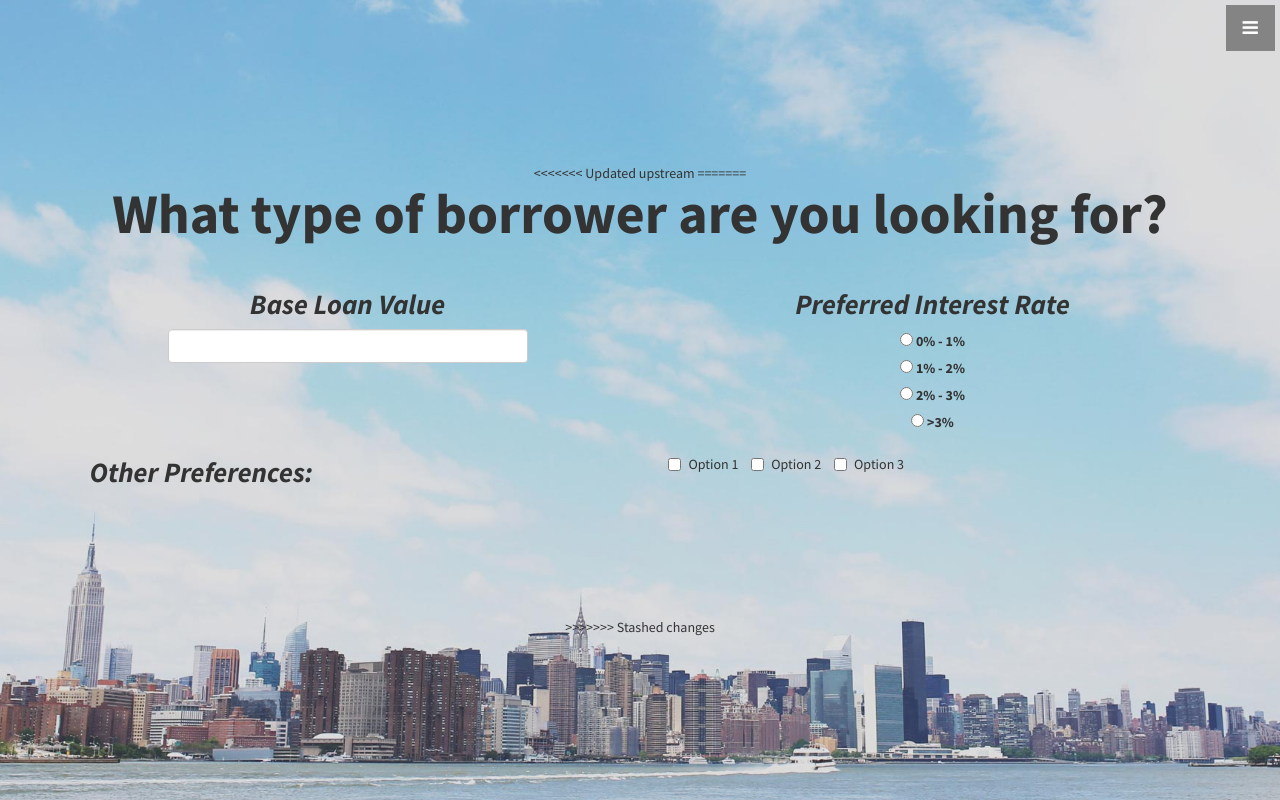
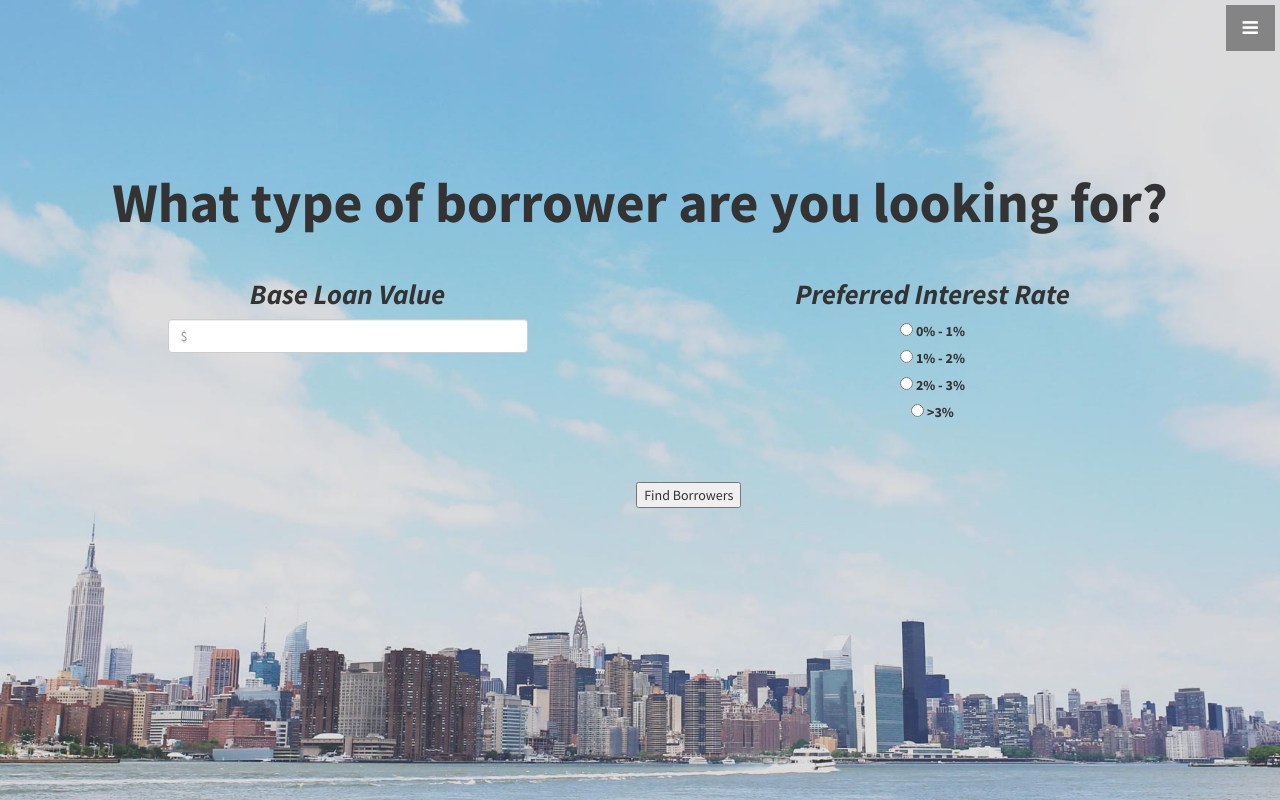
Before and after one commit to Shashank-Ojha/MakeBank, a Flask app: page /lend in a window 1280 px wide. Run offline with Flask 2, Linux system fonts and the light colour scheme; some libraries are stand-ins or nearby versions.

Commit message:
Merge remote-tracking branch 'origin/master'
# Conflicts:
#	templates/lend.html

```diff
--- a/app.py
+++ b/app.py
@@ -7,8 +7,8 @@ from wtforms import Form, BooleanField, TextField, PasswordField, validators
 app = Flask(__name__)
 
 class LenderForm(Form):
-    amount = TextField('amount', [validators.Length(min=4, max=25)])
-    rate = TextField('rate', [validators.Length(min=6, max=35)])
+    amount = TextField('loanVal', [validators.Length(min=4, max=25)])
+    rate = TextField('IRrange', [validators.Length(min=6, max=35)])
 
 
 # use decorators to link the function to a url
@@ -27,8 +27,9 @@ def lend():
 @app.route('/lend', methods = ['POST'])
 def chooseLender():
    if request.method == 'POST':
-        text = request.form['amount']
-        return render_template("lenderSearch.html", text = text)
+        amount = request.form['amount']
+        # rate = request.form['IRrange']
+        return render_template("lenderSearch.html", amount = amount)
 
 
 
--- a/templates/index.html
+++ b/templates/index.html
@@ -65,8 +65,8 @@
             <table width=200 border="0" align="center" cellpadding="10" cellspacing="0">
                 <tbody>
                     <tr>
-                        <td><a href="/borrow" class="btn btn-dark btn-lg">Lend</a></td>
-                        <td><a href="/lend" class="btn btn-dark btn-lg">Borrow</a></td>
+                        <td><a href="/lend" class="btn btn-dark btn-lg">Lend</a></td>
+                        <td><a href="/borrow" class="btn btn-dark btn-lg">Borrow</a></td>
                     </tr>
                 </tbody>
             </table>
--- a/templates/lend.html
+++ b/templates/lend.html
@@ -71,53 +71,44 @@ h1{
     <header id="top" class="header">
         <div class="text-vertical-center">
           <div class="container">
-<<<<<<< Updated upstream
 
-=======
             <div class="row" style="vertical-align:text-top;">
                 <h1 style="font-size:400%;">What type of borrower are you looking for?</h1>
                 <br>
                 <br>
             </div>
+            <form action="/lend" method="POST">
             <div class = "row">
                 <div class = "col-sm-1">
                 </div>
                 <div class = "col-sm-4">
-                    <form>
                       <div class="form-group">
                         <label for="usr" style="font-size:200%;"><i>Base Loan Value</i></label>
-                        <input type="text" class="form-control" id="usr" name="loanVal">
+                        <input type="text" class="form-control" id="usr" name="loanVal" placeholder="$">
+
                       </div>
-                      <!-- <div class = "form-group">
-                      </div> -->
-                    </form>
                 </div>
                 <div class = "col-sm-2">
                 </div>
                 <div class = "col-sm-4">
-                    <form>
                       <div class="form-group">
                         <label for="usr" style="font-size:200%;"><i>Preferred Interest Rate</i></label> <br>
                         <label style = "font:100%"><input type="radio" class="form-inline" name="IRrange"> 0% - 1%</label><br>
-                        <label><input type="radio" class="form-inline" name="IRrange"> 1% - 2%</label> <br>
-                        <label><input type="radio" class="form-inline" name="IRrange"> 2% - 3%</label> <br>
-                        <label><input type="radio" class="form-inline" name="IRrange"> >3%</label>
+                        <label><input type="radio" class="form-inline" name="IRrange" value="1-2%"> 1% - 2%</label> <br>
+                        <label><input type="radio" class="form-inline" name="IRrange" value="2-3%"> 2% - 3%</label> <br>
+                        <label><input type="radio" class="form-inline" name="IRrange" value=">2%"> >3%</label>
                       </div>
-                    </form>
                 </div>
                 <div class = "col-sm-1">
                 </div>
             </div>
+            <br>
+            <br>
             <div class = "row">
-                <div class = "col-sm-3">
-                <label for="usr" style="font-size:200%;"><i>Other Preferences:</i></label>
+                <div class = "col-sm-1">
                 </div>
-                <div class = "col-sm-9">
-                <label class="checkbox-inline"><input type="checkbox" value="">Option 1</label>
-                <label class="checkbox-inline"><input type="checkbox" value="">Option 2</label>
-                <label class="checkbox-inline"><input type="checkbox" value="">Option 3</label>
-                </div>
-            </div>
+            <input type="submit" name="my-form" value="Find Borrowers">
+          </form>
             <div class = "row">
             <br>
             <br>
@@ -126,7 +117,6 @@ h1{
             <br>
             <br>
             </div>
->>>>>>> Stashed changes
           </div>
         </div>
     </header>
```
Also changed, not shown: borrowers.py (added, +26 -0 lines), templates/lenderSearch.html (+2 -14 lines), search.py (added).
